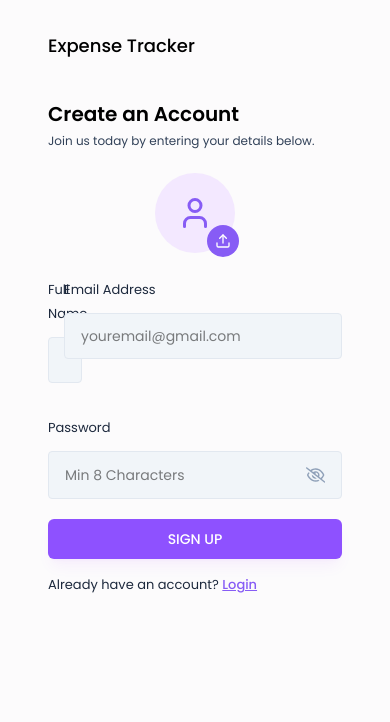
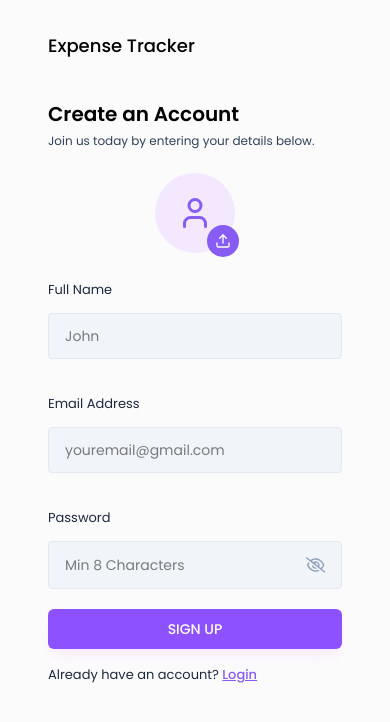
Before and after one commit to yashchhatrala25/Expense-tracker, a React (Vite) app in the folder frontend/: page /signUp in a window 390 px wide. Shown: the top 722 px of the page. Built offline with nearby package versions, Linux system fonts and the light colour scheme.

Commit message:
fix: signup form field alignment for phone screen

```diff
--- a/frontend/src/pages/Auth/SignUp.jsx
+++ b/frontend/src/pages/Auth/SignUp.jsx
@@ -82,7 +82,6 @@ const SignUp = () => {
 
         <form onSubmit={handleSignUp}>
           <ProfilePhotoSelector image={profilePic} setImage={setProfilePic} />
-
           <div className="grid grid-cols-1 md:grid-cols-2 gap-4">
             <Input
               value={fullName}
@@ -90,6 +89,7 @@ const SignUp = () => {
               label="Full Name"
               placeholder="John"
               type="text"
+              className="w-full"
             />
             <Input
               value={email}
@@ -97,14 +97,16 @@ const SignUp = () => {
               label="Email Address"
               placeholder="youremail@gmail.com"
               type="text"
+              className="w-full"
             />
-            <div className="col-span-2">
+            <div className="md:col-span-2">
               <Input
                 value={password}
                 onChange={({ target }) => setPassword(target.value)}
                 label="Password"
                 placeholder="Min 8 Characters"
                 type="password"
+                className="w-full"
               />
             </div>
           </div>
```
